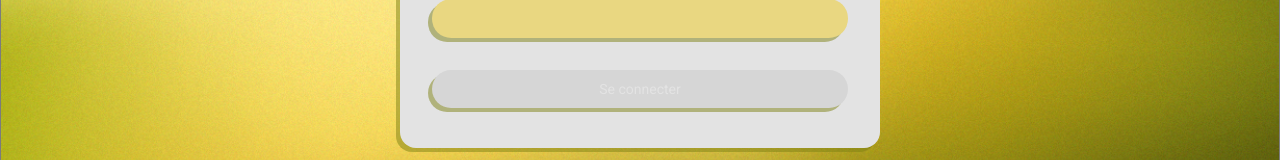
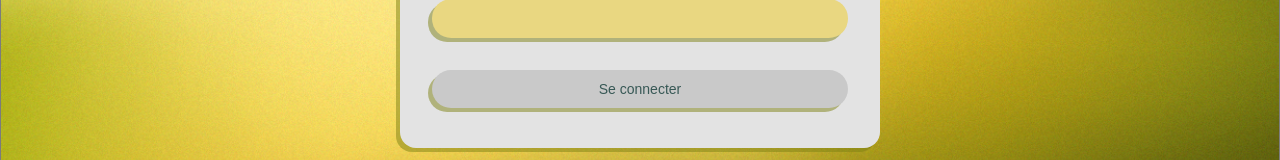
Before and after one commit to HEC2023-RootsMate/RootsMate, an Angular app: page /signin in a window 1280 px wide. Shown: the part 446-606 px from the top of the page. Built offline with nearby package versions, Linux system fonts and the light colour scheme.

Commit message:
ngif sur img com et redirection vers lieux user

```diff
--- a/src/app/pages/locations/locations-detail/locations-detail.component.html
+++ b/src/app/pages/locations/locations-detail/locations-detail.component.html
@@ -34,7 +34,7 @@
                 </h3>
             </div>
             <div class="comment-content">
-                <img [src]="comment.url_image" alt="{{ comment.title }}">
+                <img *ngIf="comment.url_image" [src]="comment.url_image" alt="{{ comment.title }}">
                 <p>{{ comment.description }}</p>
             </div>
         </div>
--- a/src/app/pages/signin/signin.component.scss
+++ b/src/app/pages/signin/signin.component.scss
@@ -1,4 +1,5 @@
 .page-container {
+    font-family: 'Work Sans', sans-serif;
     display: flex;
     flex-direction: column;
     align-items: center;
@@ -89,12 +90,14 @@ button {
     height: 2.4rem;
     cursor: pointer;
     color: #E3E3E3;
-
+    font-size: 14px
 }
 
 button:disabled {
-    background-color: #d6d6d6;
+    background-color: #c9c9c9;
+    color: #385956;
     cursor: not-allowed;
+
 }
 
 .rootmate {
--- a/src/app/pages/signup/signup.component.scss
+++ b/src/app/pages/signup/signup.component.scss
@@ -1,4 +1,5 @@
 .page-container {
+    font-family: 'Work Sans', sans-serif;
     display: flex;
     flex-direction: column;
     align-items: center;
@@ -89,7 +90,7 @@ button {
     height: 2.4rem;
     cursor: pointer;
     color: #E3E3E3;
-
+    font-size: 14px
 }
 
 button:disabled {
--- a/src/app/pages/userprofile/userprofile.component.scss
+++ b/src/app/pages/userprofile/userprofile.component.scss
@@ -1,4 +1,5 @@
 .page {
+    font-family: 'Work Sans', sans-serif;
     background-image: url('../../../assets/images/background/Plan_de_travail_1_copie_2.jpeg');
     background-repeat: no-repeat;
     background-attachment: fixed;
--- a/src/app/pages/userprofile/userprofile.component.ts
+++ b/src/app/pages/userprofile/userprofile.component.ts
@@ -91,6 +91,7 @@ export class UserprofileComponent implements OnInit {
     localStorage.setItem('locationUsers', JSON.stringify(this.locationUsers));
 
     alert('Lieu créé avec succès');
+    this.toggleContainer();
   }
 
 
```
